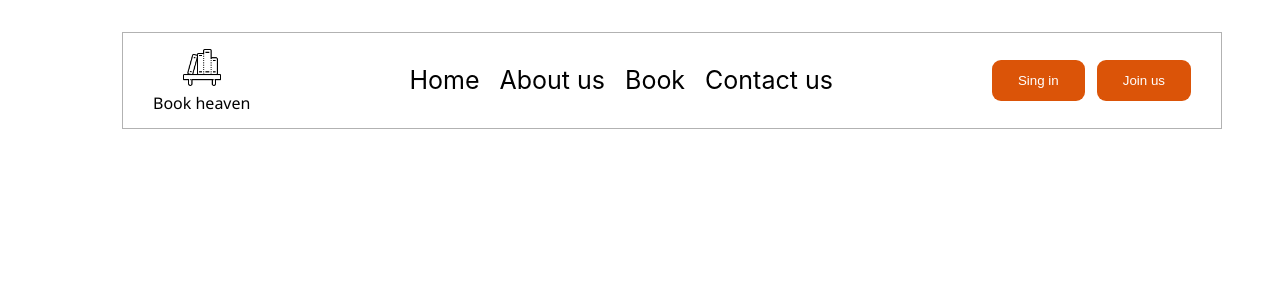
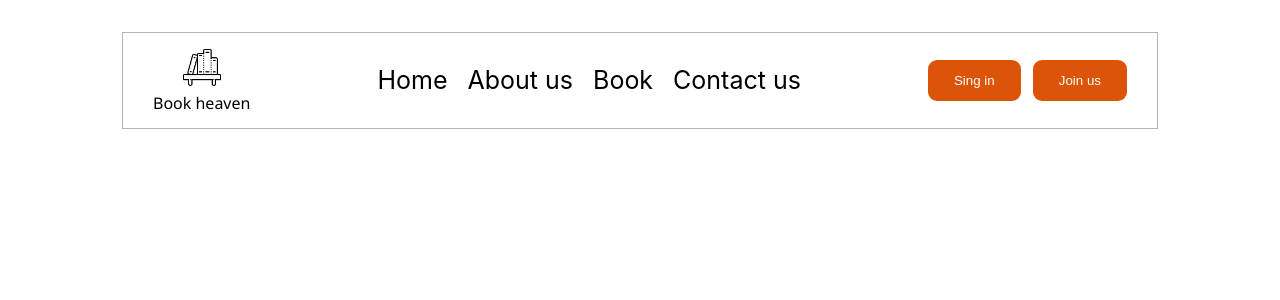
Before and after one commit to OleksandrGarmen/EM-FRONT-PROJECT, a React (Vite) app: page / in a window 1280 px wide. Shown: the top 300 px of the page. Built offline with nearby package versions, Linux system fonts and the light colour scheme.

Commit message:
Change header

```diff
--- a/src/components/Layout/Header/HeaderComponent/style.css
+++ b/src/components/Layout/Header/HeaderComponent/style.css
@@ -1,6 +1,6 @@
 .header-main-container {
     width: 100%;
-    position: fixed;
+    position: static;
 }
 
 .header-container {
```
